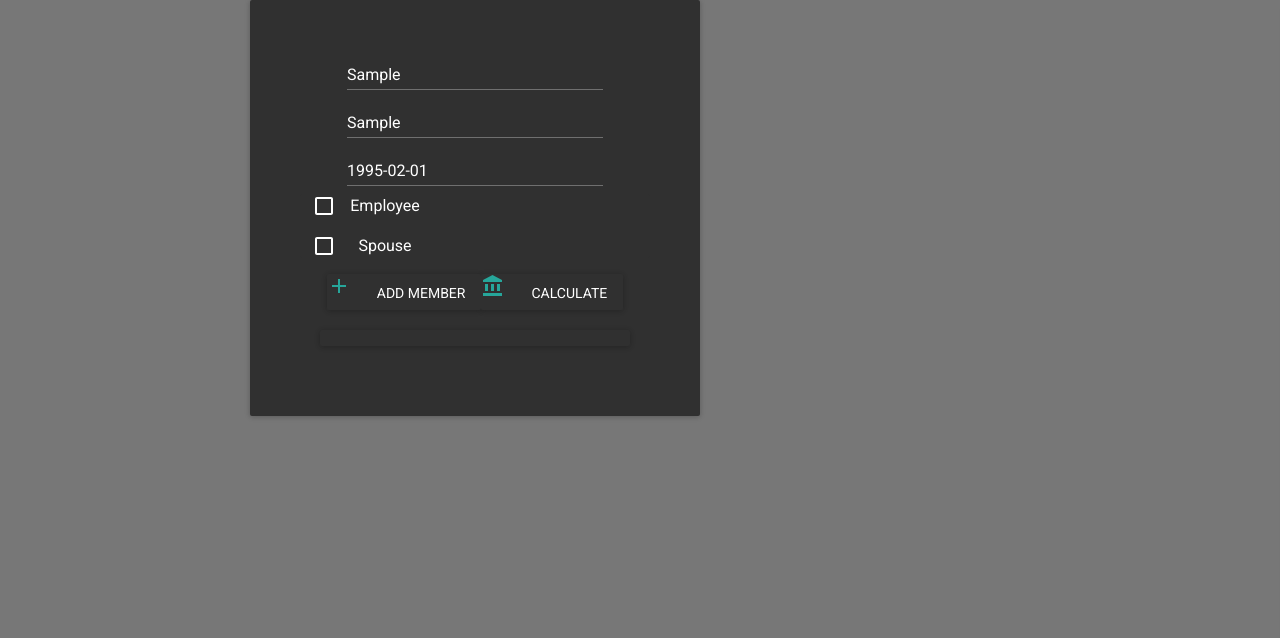
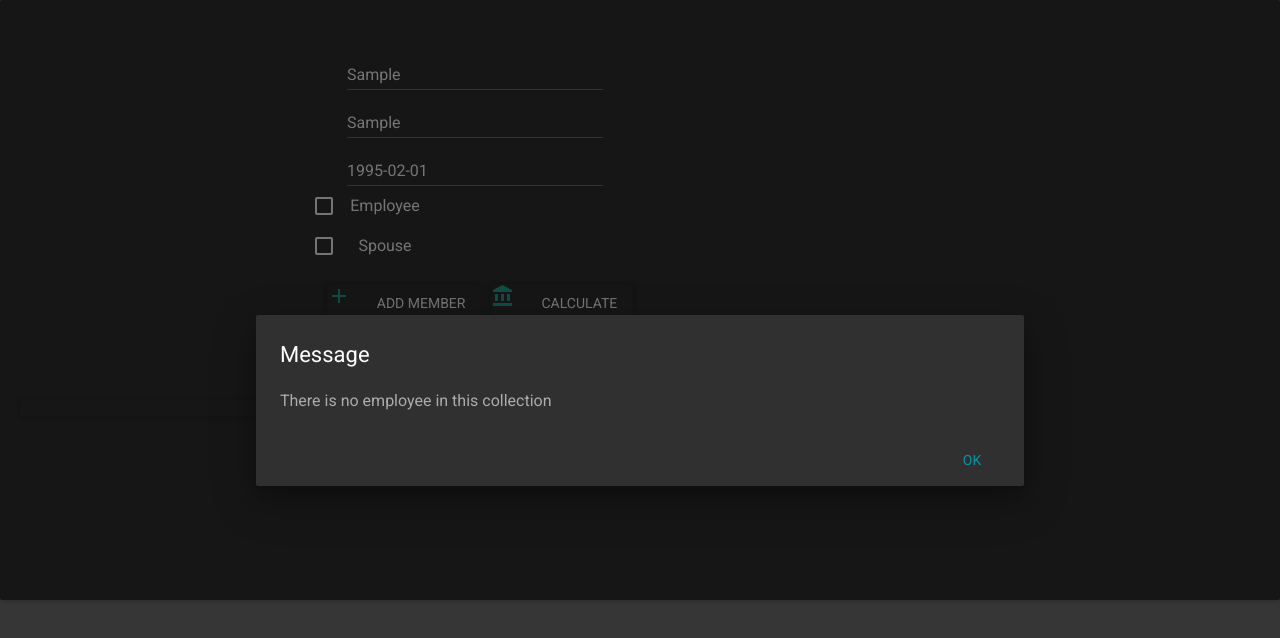
Before and after one commit to fernandozamoraj/benefits_calc, a React (Create React App) app in the folder src/pbc-client/: page / in a window 1280 px wide. Both pictures are taken after typing "Sample", "Sample" into the empty fields and a click on the button "CALCULATE". Shown: the top 638 px of the page. Built offline with nearby package versions, Linux system fonts and the light colour scheme.

Commit message:
added changes for local calculations... in case serer fails to setup

```diff
--- a/src/pbc-client/src/App.js
+++ b/src/pbc-client/src/App.js
@@ -2,19 +2,12 @@ import React, { Component } from 'react';
 import MuiThemeProvider from 'material-ui/styles/MuiThemeProvider';
 import getMuiTheme from 'material-ui/styles/getMuiTheme';
 import darkBaseTheme from 'material-ui/styles/baseThemes/darkBaseTheme';
-import AppBar from 'material-ui/AppBar';
 import './App.css';
-import AddMember from './components/add_member';
-import Validator from './util/validate_member';
-import MemberList from './components/member_list';
 import BenefitsApp from './components/benefits_app';
 
-const muiTheme = getMuiTheme({
-  appBar: {
-    height: 50,
-  },
-});
-
+/**
+ * Overall root level component of the application
+ */
 class App extends Component {
 
   constructor(props){
--- /dev/null
+++ b/src/pbc-client/src/components/add_member.css
@@ -0,0 +1,10 @@
+#main-panel{
+    float: left;
+    width: 300px;
+    max-width: 300px;
+}
+#members-panel{
+    float: left;
+    margin-left: 400px;
+    max-width: 300px;
+}
--- a/src/pbc-client/src/components/add_member.js
+++ b/src/pbc-client/src/components/add_member.js
@@ -6,8 +6,9 @@ import TextField from 'material-ui/TextField';
 import Checkbox from 'material-ui/Checkbox';
 import ContentAdd from 'material-ui/svg-icons/content/add';
 import ActionAccountBalance from 'material-ui/svg-icons/action/account-balance';
-import {teal800, teal400, teal600} from 'material-ui/styles/colors';
+import {teal400} from 'material-ui/styles/colors';
 import MemberList from './member_list';
+import './add_member.css';
 
 const iconStyles = {
     marginRight: 10,
@@ -22,9 +23,15 @@ const styles = {
     checkbox: {
       marginBottom: 16,
       maxWidth: 150
+    },
+    main:{
+        height: '600px'
     }
 };
 
+/**
+ * AddMember - Component for adding family members
+ */
 class AddMember extends Component{
 
     constructor(props) {
@@ -38,6 +45,54 @@ class AddMember extends Component{
         }
     }
 
+    render() {
+        let thisDefaultDate = this.getDefaultDate();
+        return(
+            <Paper style={styles.main}>
+                <Paper zDepth={0} style={styles.block}>
+                    <div className="row" id="invalid-message" data-validation-id="0"/>
+                    <TextField value={this.state.FirstName} hintText="First Name" id="first-name" type="text" onChange={this.onFirstNameChange.bind(this)} className="validate" required />
+                    <TextField value={this.state.LastName}hintText="Last Name" id="last-name" type="text" onChange={this.onLastNameChange.bind(this)} className="validate" required/>
+                    <DatePicker hintText="01/01/1972" defaultDate={thisDefaultDate} id="date-of-birth" type="text" className="validate" required/>
+                    <Paper zDepth={0} >
+                        <Checkbox
+                            label="Employee"
+                            checked={this.state.IsEmployee}
+                            id="is-employee"
+                            onCheck={this.updateEmployeeCheck.bind(this)}
+                            style={styles.checkbox}
+                            />
+                        <Checkbox
+                            label="Spouse"
+                            checked={this.state.IsSpouse}
+                            id="is-spouse"
+                            onCheck={this.updateSpouseCheck.bind(this)}
+                            style={styles.checkbox}
+                            />
+                    </Paper>
+                    <RaisedButton id="btn-add-member" label="Add Member" onClick={this.addMemberClick.bind(this)}
+                        zDepth={3}
+                        style={{
+                            margin: '10px',
+                            color: '#ff0000'
+                        }}
+                    >
+                        <ContentAdd style={iconStyles} color={teal400} />
+                    </RaisedButton>
+                    <RaisedButton id="btn-calculate" label="Calculate" onClick={this.calculateClick.bind(this)} >
+                        <ActionAccountBalance style={iconStyles} color={teal400} />
+                    </RaisedButton>
+                </Paper>
+                <Paper zDepth={0}>
+                    <MemberList members={this.props.members}/>
+                </Paper>
+            </Paper>
+        );
+    }
+
+    /**
+     * clearState - clears the form... normally after a successful entry
+     */
     clearState(){
         this.setState( {
             FirstName: '',
@@ -48,6 +103,13 @@ class AddMember extends Component{
         });
     }
 
+    /**
+     * updateEmployeeCheck - To Indicate this user is
+     * the sponsor employee.
+     * The two checkboxes on the form
+     * behave sort of like radio buttons. Only one check
+     * box can be checked at a time or neither.
+     */
     updateEmployeeCheck(){
         this.setState((oldState) => {
             const newState = !oldState.IsEmployee;
@@ -58,6 +120,11 @@ class AddMember extends Component{
         });
     }
 
+    /**
+     * updateSpouseCheck - The two checkboxes on the form
+     * behave sort of like radio buttons. Only one check
+     * box can be checked at a time or neither.
+     */
     updateSpouseCheck(){
         this.setState((oldState) => {
             const newState = !oldState.IsSpouse;
@@ -68,6 +135,12 @@ class AddMember extends Component{
         });
     }
 
+    /**
+     * onFirstNameChange - Handler for when the
+     * name changes.
+     * It closes the calculation results drawer.
+     * @param {event args} e
+     */
     onFirstNameChange(e){
         this.setState({
             FirstName: e.target.value
@@ -77,6 +150,12 @@ class AddMember extends Component{
         }
     }
 
+    /**
+     * onLastNameChange - Handler for when the
+     * last name changes.
+     * It closes the calculation results drawer
+     * @param {event args} e
+     */
     onLastNameChange(e){
         this.setState({
             LastName: e.target.value
@@ -86,55 +165,39 @@ class AddMember extends Component{
         }
     }
 
+    /**
+     * addMemberClick - Handler when the button add member is
+     * clicked.
+     * The parent may is interested in knowing when a member has
+     * been added.
+     * @param {event args} e
+     */
     addMemberClick(e){
-        this.props.onAddedMember(Object.assign({}, this.state));
-        this.clearState();
+        const success = this.props.onAddedMember(Object.assign({}, this.state));
+        if(success){
+            this.clearState();
+        }
     }
 
+    /**
+     * calculateClick - Handler for when calculate button is clicked
+     * Notifies the parent component so that the parent can run
+     * calculations.
+     * @param {event args} e
+     */
     calculateClick(e){
         this.props.onRunCalculations(Object.assign({}, this.state));
     }
 
+    /**
+     * getDefaultDate - Helper function to set a default
+     * date on the calendar picker on the form.
+     */
     getDefaultDate(){
         return new Date(1995, 1, 1, 12, 0, 0);
     }
 
     handleToggle = () => this.setState({open: !this.state.open});
-
-    render() {
-        let thisDefaultDate = this.getDefaultDate();
-        return(
-            <Paper zDepth={1} style={styles.block}>
-                <div className="row" id="invalid-message" data-validation-id="0"/>
-                <TextField value={this.state.FirstName} hintText="First Name" id="first-name" type="text" onChange={this.onFirstNameChange.bind(this)} className="validate" required />
-                <TextField value={this.state.LastName}hintText="Last Name" id="last-name" type="text" onChange={this.onLastNameChange.bind(this)} className="validate" required/>
-                <DatePicker hintText="01/01/1972" defaultDate={thisDefaultDate} id="date-of-birth" type="text" className="validate" required/>
-                <Paper zDepth={0} >
-                    <Checkbox
-                        label="Employee"
-                        checked={this.state.IsEmployee}
-                        id="is-employee"
-                        onCheck={this.updateEmployeeCheck.bind(this)}
-                        style={styles.checkbox}
-                        />
-                    <Checkbox
-                        label="Spouse"
-                        checked={this.state.IsSpouse}
-                        id="is-spouse"
-                        onCheck={this.updateSpouseCheck.bind(this)}
-                        style={styles.checkbox}
-                        />
-                </Paper>
-                <RaisedButton id="btn-add-member" label="Add Member" onClick={this.addMemberClick.bind(this)} >
-                    <ContentAdd style={iconStyles} color={teal400} />
-                </RaisedButton>
-                <RaisedButton id="btn-calculate" label="Calculate" onClick={this.calculateClick.bind(this)} >
-                    <ActionAccountBalance style={iconStyles} color={teal400} />
-                </RaisedButton>
-                <MemberList members={this.props.members}/>
-            </Paper>
-        );
-    }
 }
 
 export default AddMember;
--- a/src/pbc-client/src/components/benefits_app.js
+++ b/src/pbc-client/src/components/benefits_app.js
@@ -1,30 +1,40 @@
 import React, {Component} from 'react';
 import Drawer from 'material-ui/Drawer';
 import AppBar from 'material-ui/AppBar';
-import RaisedButton from 'material-ui/RaisedButton';
+import Dialog from 'material-ui/Dialog';
+import FlatButton from 'material-ui/FlatButton';
 import axios from 'axios';
 import Validator from '../util/validate_member';
 import AddMember from './add_member';
-import MemberList from './member_list';
 import CalculationResults from './calculation_results';
 import round from '../util/round_money';
+import calculator from '../util/calculator';
 
+/**
+ * BenefitsApp - Top level component for the benefits application
+ */
 class BenefitsApp extends Component{
 
     constructor(props){
         super(props);
-        this.state = {members: [], results: {}, open: false };
+        this.state = {members: [], results: {}, open: false, dialogMessage: "", openDialog: false};
     }
 
     render(){
+        let messageBox = (
+            <div/>
+        )
+        if(this.state.dialogMessage.length > 0){
+            messageBox = this.getDialogBox();
+        }
         return (
             <div>
-                <AddMember
-                   onAddedMember={this.handleAddedMember.bind(this)}
-                   onRunCalculations={this.handleRunCalculations.bind(this)}
-                   closeDrawer={this.handleCloseDrawer.bind(this)}
-                   members={this.state.members} />
-
+                {messageBox}
+               <AddMember
+                    onAddedMember={this.handleAddedMember.bind(this)}
+                    onRunCalculations={this.handleRunCalculations.bind(this)}
+                    closeDrawer={this.handleCloseDrawer.bind(this)}
+                    members={this.state.members} />
                 <Drawer  width={500} openSecondary={true} open={this.state.open} >
                     <AppBar title="Calculation Results" />
                     <CalculationResults results={this.state.results} />
@@ -33,10 +43,63 @@ class BenefitsApp extends Component{
         );
     }
 
+    /**
+     * handleOpenDialog - Handler for closing the dialog box
+     */
+    handleOpenDialog = (message) => {
+        this.setState({dialogMessage: message})
+        this.setState({openDialog: true});
+    };
+
+    /**
+     * handleCloseDialog - Handler for close dialog click button
+     */
+    handleCloseDialog = () => {
+        this.setState({openDialog: false});
+    };
+
+    /**
+     * getDialogBox - Gets the JSX for displaying the dialog box
+     * TODO: Separate this dialog box into a separate component
+     */
+    getDialogBox(){
+        const actions = [
+            <FlatButton
+              label="OK"
+              primary={true}
+              onClick={this.handleCloseDialog}
+            />,
+        ];
+
+        return (
+            <div>
+                <Dialog
+                    title="Message"
+                    actions={actions}
+                    modal={false}
+                    open={this.state.openDialog}
+                    onRequestClose={this.handleCloseDialog}
+                    >
+                    {this.state.dialogMessage}
+                </Dialog>
+            </div>
+        );
+    }
+
+    /**
+     * handleCloseDrawer - The calculation results
+     * open in a drawer component.
+     * This callback handles closing the drawer by
+     * changing the state to closed.
+     */
     handleCloseDrawer(){
         this.setState({open: false});
     }
 
+    /**
+     * handleAddedMember - Call back when member is added
+     * @param {Member} member
+     */
     handleAddedMember(member){
         const results = Validator.validateMember(member, this.state.members);
         if(results.isValid){
@@ -48,15 +111,17 @@ class BenefitsApp extends Component{
               members: newMembers
             }
           });
+        } else {
+            this.handleOpenDialog(results.message);
         }
-        else{
-            //TODO: update invalid state
-            //TODO: remove console logs
-            console.log('Member is not valid');
-            console.log(results);
-        }
+        return results.isValid;
     }
 
+    /**
+     * Sets the calculation results after call
+     * has been made to run calculations
+     * @param {*CalculationResults} results
+     */
     setResults(results){
         this.setState({
             results: {
@@ -71,6 +136,10 @@ class BenefitsApp extends Component{
         })
     }
 
+    /**
+     * handleRunCalculations - Makes a call to web servie to run calcuations
+     * If data is not valid it will not make the POST request.
+     */
     handleRunCalculations(){
         const results = Validator.validateEmployeeExists(this.state.members);
         if(results.isValid) {
@@ -86,20 +155,16 @@ class BenefitsApp extends Component{
                 this.setState({open: true});
             })
             .catch((err) => {
-                //TODO: change these alerts to something more aesthetic
-                alert("Error trying to request calculations from server");
-                alert(err);
-                console.log('Error from post to benefitsApi');
-                console.log(err);
+                this.handleOpenDialog("Error from POST... running calculations locally.");
+
+                const data = calculator.runCalculations({ Members: this.state.members});
+                this.setResults(data);
+                this.setState({open: true});
             })
+        } else {
+            this.handleOpenDialog(results.message);
         }
-        else{
-            //TODO: update GUI with message that
-            //request cannot be processed
-            //TODO: change alert to validation on form
-            alert(results.message);
-            console.log(results.message);
-        }
+        return results.isValid;
     }
 }
 
--- a/src/pbc-client/src/components/calculation_results.js
+++ b/src/pbc-client/src/components/calculation_results.js
@@ -1,20 +1,17 @@
 import React, {Component} from 'react';
-import {Router, Route, browserHistory} from 'react-router';
-import PropTypes from 'prop-types';
+import {
+    Table,
+    TableBody,
+    TableRow,
+    TableRowColumn,
+  } from 'material-ui/Table';
+
 import './calculation_results.css';
 
-const styles = {
-    block: {
-      maxWidth: 450,
-      marginLeft: 250,
-      padding: 50
-    },
-    checkbox: {
-      marginBottom: 16,
-      maxWidth: 150
-    }
-};
-
+/**
+ * CalculationResults - This is the component to display
+ * the CalculationResults
+ */
 class CalculationResults extends Component{
 
     constructor(props) {
@@ -27,17 +24,38 @@ class CalculationResults extends Component{
     render(){
         const results = this.props.results;
         return (
-            <div>
-                <ul className="results">
-                    <li>Name: {results.EmployeeName}</li>
-                    <li>Family Size: {results.FamilyMembers}</li>
-                    <li>Salary: {results.AnnualSalary}</li>
-                    <li>Annual Costs: {results.AnnualCosts}</li>
-                    <li>Adjusted Pay/Period: {results.AdjustedPeriodPayAmount}</li>
-                    <li>Pay Period Costs: {results.PerPeriodCosts}</li>
-                    <li>Discounts:  {results.EmployerDiscounts}</li>
-                </ul>
-            </div>
+            <Table selectable={false}>
+                <TableBody displayRowCheckbox={false}>
+                    <TableRow>
+                        <TableRowColumn>Name:</TableRowColumn>
+                        <TableRowColumn>{results.EmployeeName}</TableRowColumn>
+                    </TableRow>
+                    <TableRow>
+                        <TableRowColumn>Family Size:</TableRowColumn>
+                        <TableRowColumn> {results.FamilyMembers}</TableRowColumn>
+                    </TableRow>
+                    <TableRow>
+                        <TableRowColumn>Salary:</TableRowColumn>
+                        <TableRowColumn>{results.AnnualSalary}</TableRowColumn>
+                    </TableRow>
+                    <TableRow>
+                        <TableRowColumn>Annual Costs:</TableRowColumn>
+                        <TableRowColumn>{results.AnnualCosts}</TableRowColumn>
+                     </TableRow>
+                    <TableRow>
+                        <TableRowColumn>Discount:</TableRowColumn>
+                        <TableRowColumn>{results.EmployerDiscounts}</TableRowColumn>
+                    </TableRow>
+                    <TableRow>
+                    <TableRowColumn>Bi-weekly Costs</TableRowColumn>
+                        <TableRowColumn>{results.PerPeriodCosts}</TableRowColumn>
+                    </TableRow>
+                    <TableRow>
+                        <TableRowColumn>Bi-weekly Pay</TableRowColumn>
+                        <TableRowColumn>{results.AdjustedPeriodPayAmount}</TableRowColumn>
+                    </TableRow>
+                </TableBody>
+            </Table>
         );
     }
 }
--- a/src/pbc-client/src/components/member.js
+++ b/src/pbc-client/src/components/member.js
@@ -1,5 +1,4 @@
 import React, {Component} from 'react';
-import PropTypes from 'prop-types';
 import Avatar from 'material-ui/Avatar';
 import ListItem from 'material-ui/List/ListItem';
 import randomImage from '../util/random_image';
@@ -11,6 +10,9 @@ const style = {
     borderRadius:50,
 };
 
+/**
+ * Member - Component for displaying Family member information
+ */
 class Member extends Component{
 
     constructor(props){
@@ -22,7 +24,7 @@ class Member extends Component{
 
         const member = this.props.member;
         const name = member.FirstName + ' ' + member.LastName;
-        const role = member.IsEmployee ? 'Employee' : (member.IsSpouse ? 'Spouse' : 'Dependent');
+        const role = member.IsEmployee ? 'Employee' : (member.IsSpouse ? 'Spouse' : 'Dependant');
         const dateOfBirth = member.DateOfBirth.toDateString().substr(4);
         const imageUrl = this.state.randomImageUrl;
 
--- /dev/null
+++ b/src/pbc-client/src/util/app_config.js
@@ -0,0 +1,8 @@
+const appConfig = {
+    AnnualSalary: 52000,
+    AnnualCostPerEmployee: 1000,
+    AnnualCostPerMember: 500,
+    BonusDiscountPercentage: 10
+};
+
+export default appConfig;
--- /dev/null
+++ b/src/pbc-client/src/util/calculator.js
@@ -0,0 +1,77 @@
+import appConfig from './app_config';
+
+class Calculator{
+
+    /// <summary>
+    /// Calculator is a service object that
+    /// performs calculations and returns the results of those calculations.
+    /// </summary>
+    /// <param name="family">this parameter is input to perform the calculations</param>
+    /// <param name="appConfig">The app config is provides values necessary for the calculations</param>
+    /// <returns></returns>
+    runCalculations(family)
+    {
+        let totalAnnualCosts = 0;
+        let employerDiscounts = 0;
+
+        family.Members.map((p) => {
+            let annualCosts = 0;
+
+            if (p.IsEmployee === true) {
+                annualCosts = appConfig.AnnualCostPerEmployee;
+            } else {
+                annualCosts = appConfig.AnnualCostPerMember;
+            }
+
+            totalAnnualCosts += annualCosts;
+
+            if (this.qualifiesForDiscount(p.FirstName)) {
+                employerDiscounts += (appConfig.BonusDiscountPercentage * .010) * annualCosts;
+            }
+
+            return annualCosts;
+        });
+
+        const results = {
+            EmployeeName: this.getEmployeeName(family),
+            AdjustedPeriodPayAmount: ((appConfig.AnnualSalary - totalAnnualCosts) + employerDiscounts) / 26,
+            AnnualCosts: totalAnnualCosts,
+            AnnualSalary: appConfig.AnnualSalary,
+            EmployerDiscounts: employerDiscounts,
+            Family: family,
+            PerPeriodCosts: (totalAnnualCosts-employerDiscounts) / 26
+        };
+
+        return results;
+    }
+
+    getEmployeeName(family){
+        const employeeName = family.Members.reduce( (accumulator, currentValue) => {
+                                    let temp = '';
+                                    if(currentValue.IsEmployee === true){
+                                        temp = (currentValue.FirstName + ' ' + currentValue.LastName);
+                                    }
+                                    return accumulator + temp;
+                            }, '');
+
+        return employeeName;
+    }
+
+    /**
+     * qualifiesForDiscount - A contrived rule that say that
+     * a family member qualifies for a discount if their name
+     * starts with the letter 'A'
+     * @param {String} name
+     */
+    qualifiesForDiscount(name)  {
+        if (name && name.toUpperCase()[0] === 'A') {
+            return true;
+        }
+
+        return false;
+    }
+}
+
+const calculator = new Calculator();
+
+export default calculator;
--- a/src/pbc-client/src/util/validate_member.js
+++ b/src/pbc-client/src/util/validate_member.js
@@ -3,14 +3,21 @@ const isValidDate = function(d){
     return true;
 }
 
+/**
+ * Validator - Validates an input member.
+ */
 const Validator = {
+
+    /**
+     * validateEmployeeExists - Validates that an employee exists
+     * @returns true if employee exists. false otherwise.
+     */
     validateEmployeeExists: function(members){
         let results = {};
         results.isValid = true;
         for (let i = 0; i < members.length; i++)             {
             if (members[i].IsEmployee === true) {
                 return results;
-                break;
             }
         }
         results.field = 4;
@@ -19,6 +26,13 @@ const Validator = {
         return results;
     },
 
+    /**
+     * validateMember - validates the data associated with
+     * each member.
+     *
+     * @returns true if valid, false otherwise.
+     *
+     */
     validateMember: function(candidateMember, members) {
         let results = {};
         results.isValid = true;
```
Also changed, not shown: src/pbc-client/src/components/member_list.js (+4 -6 lines), src/pbc-client/src/util/random_image.js (+7 -0 lines), src/pbc-client/src/util/round_money.js (+6 -1 lines).
